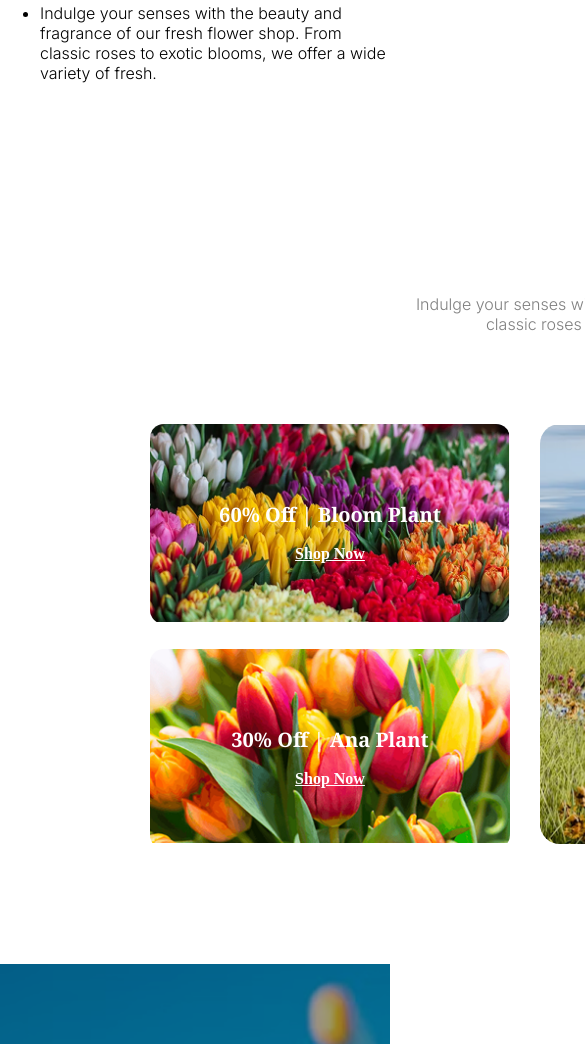
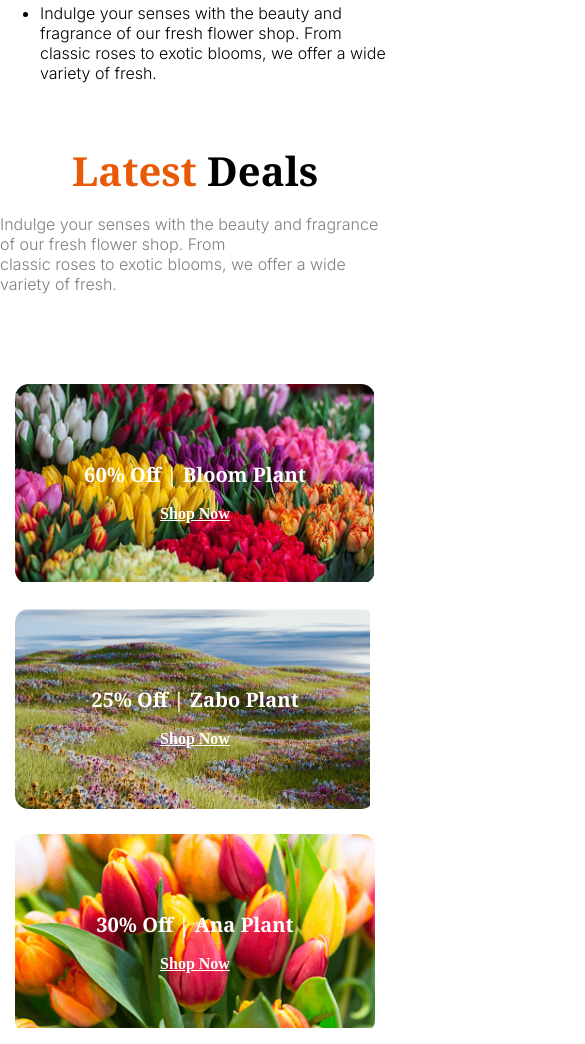
Before and after one commit to ratul43/flower-responsive-website, a plain HTML site: page index.html in a window 390 px wide. Shown: the part 3634-4678 px from the top of the page, 585 px wide, since content can reach past the window. Drawn offline with Linux system fonts and the light colour scheme.

Commit message:
partial deal section responsive for mobile device

```diff
--- a/index.html
+++ b/index.html
@@ -143,7 +143,7 @@
 
         <div class="latest-title-container">
             <h1 class="noto-serif-bold-deal-title" style="margin-bottom: 0px;"><span class="primary-color">Latest</span> Deals</h1>
-            <p class="inter-regular-deal-para" style="margin-bottom: 90px;">Indulge your senses with the beauty and fragrance of our fresh flower shop. From<br> <span style="position: relative; left: 70px;">classic roses to exotic blooms, we offer a wide variety of fresh.</span></p>
+            <p class="inter-regular-deal-para" style="margin-bottom: 90px;">Indulge your senses with the beauty and fragrance of our fresh flower shop. From<br> <span class="span-deal-position">classic roses to exotic blooms, we offer a wide variety of fresh.</span></p>
         </div>
 
         <div class="card-grid-deal">
--- a/style.css
+++ b/style.css
@@ -296,6 +296,11 @@ body{
 }
 
 
+.span-deal-position{
+    position: relative;
+ left: 70px;
+}
+
 
 
 .card-grid-deal{
@@ -303,7 +308,6 @@ body{
     width: 1140px;
     height: 420px;
     grid-template-columns: repeat(2, 1fr);
-    justify-content: space-between;
     gap: 25px;
 }
 
@@ -534,14 +538,50 @@ body{
 
 
 
+/* latest deal section  */
+
+.latest-deal-container{
+    width: 100%;
+    height: 950px;
+    margin: 0px auto;
+}
+
+.card-grid-deal{
+    width: 100%;
+    grid-template-columns: repeat(1, 1fr);
+    justify-items: center;
+}
 
 
+.card-2{
+    grid-row: span 1;
+    width: 360px;
+    height: 200px;
+    border-radius: 14px;
 
+}
 
+.span-deal-position{
+ left: 0px;
+}
 
+.noto-serif-bold-deal2{
+    font-family: "Noto Serif", serif;
+  font-optical-sizing: auto;
+  font-weight: 700;
+  color: #FFFFFF;
+  font-size: 20px;
+  font-style: normal;
+  font-variation-settings:
+    "wdth" 100;
+}
 
-
-
+.anchor2{
+    color: white;
+  background-color: transparent;
+  font-size: 16px;
+  font-weight: bold;
+}
 
 
 
```
